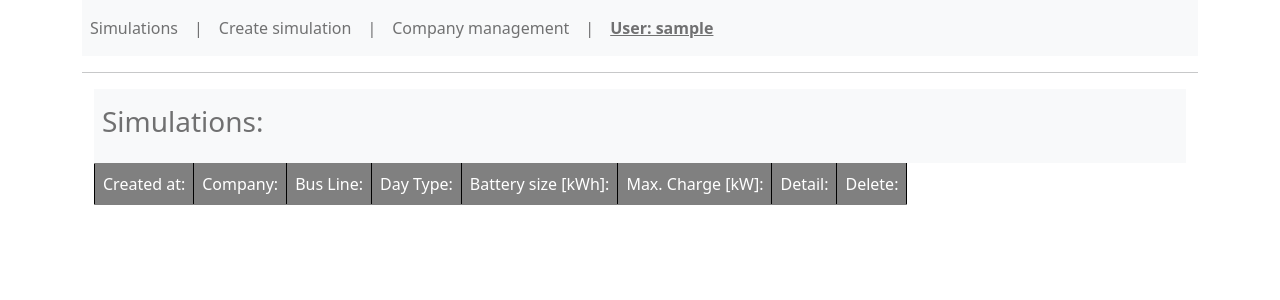
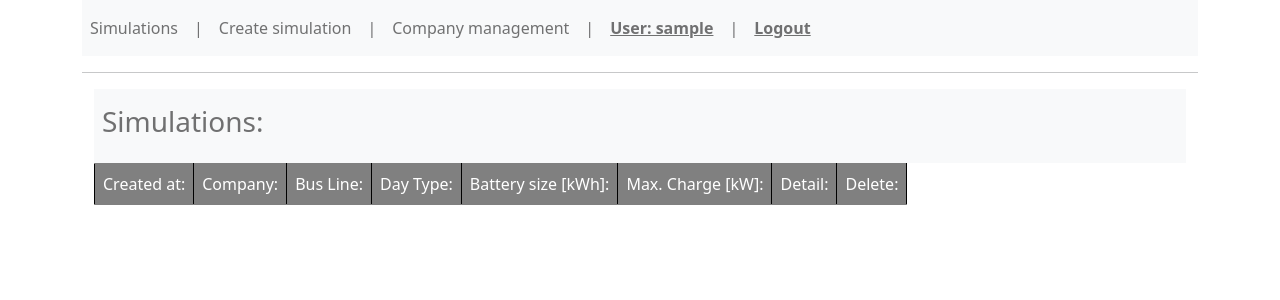
Before and after one commit to supsi-dacd-isaac/pvxte-web, a Flask app: page / in a window 1280 px wide. Shown: the top 300 px of the page. Run offline with Flask 3, Linux system fonts and the light colour scheme; the visitor is signed in with stand-in values (Sample User, id 1); data that the repository does not hold is empty; some libraries are stand-ins or nearby versions.

Commit message:
Moved logout in the main menu

```diff
--- a/templates/base.html
+++ b/templates/base.html
@@ -33,6 +33,12 @@
           <li class="nav-item">
             <a class="nav-link" href="{{ url_for('edit_user') }}"> <b><u>User: {{ session['username'] }} </u></b></a>
           </li>
+          <li class="nav-item">
+            <a class="nav-link">|</span></a>
+          </li>
+          <li class="nav-item">
+            <a class="nav-link" href="{{ url_for('logout') }}" onclick="return confirm('Are you sure you want to logout?')"><b><u>Logout</u></b></a>
+          </li>
         </ul>
     </nav>
     <hr>
```
Also changed, not shown: templates/edit_user.html (+8 -8 lines).
